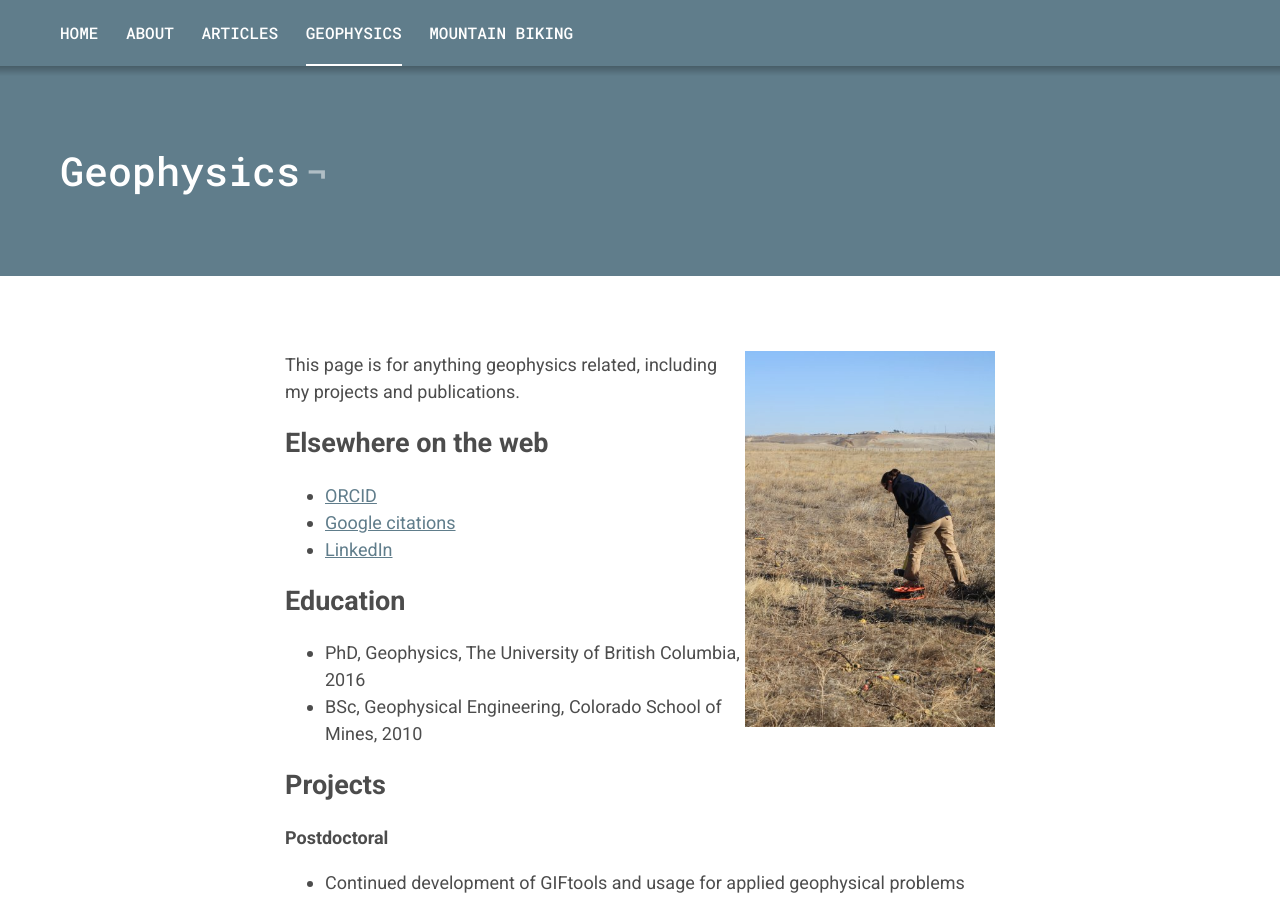
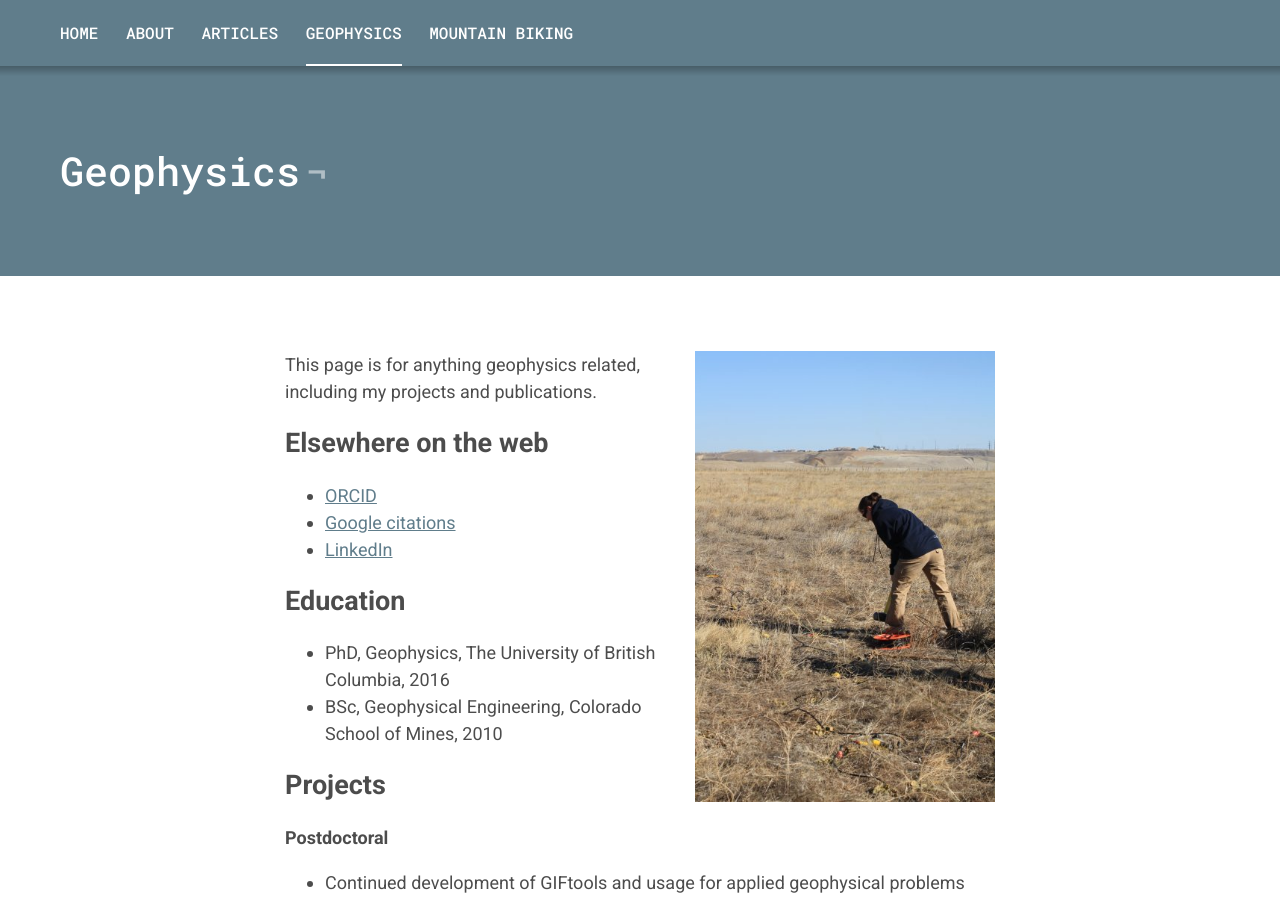
Before and after one commit to sdevriese/sdevriese.github.io, a Jekyll site: the page built from _pages/geophysics.markdown, in a window 1280 px wide and 900 px high. Built offline with Jekyll 4.4.1, drawn with Linux system fonts in a browser that asks for light colours.

Commit message:
Update geophysics.markdown

```diff
--- a/_pages/geophysics.markdown
+++ b/_pages/geophysics.markdown
@@ -5,7 +5,7 @@ permalink: /geophysics/
 ---
 
 <p>
-<img src="https://github.com/sdevriese/sdevriese.github.io/raw/master/_posts/img/2933_518486162790_1243913_n.jpg" alt="Hammer seismic" style="float:right;width:250px;">
+<img src="https://github.com/sdevriese/sdevriese.github.io/raw/master/_posts/img/2933_518486162790_1243913_n.jpg" alt="Hammer seismic" style="float:right;width:300px;">
 This page is for anything geophysics related, including my projects and publications.
 </p>
 
```
